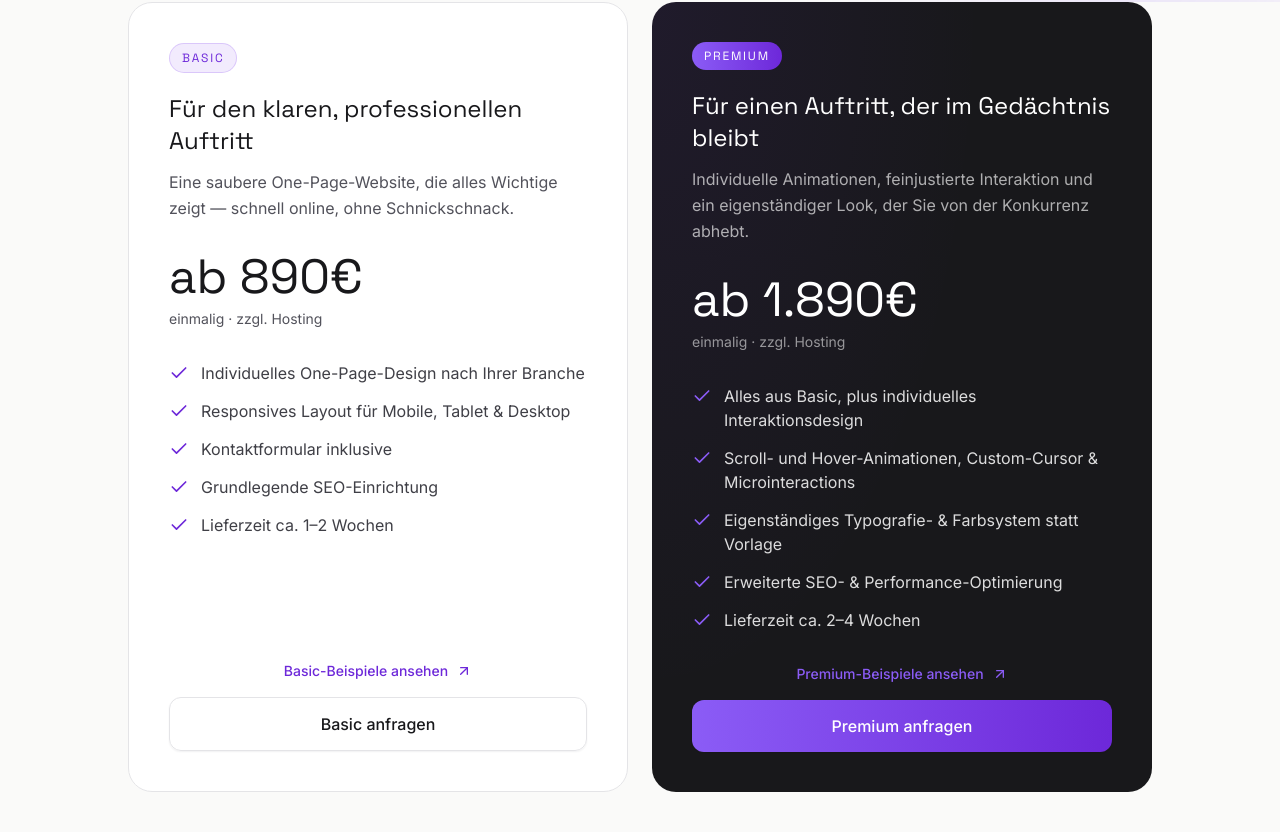
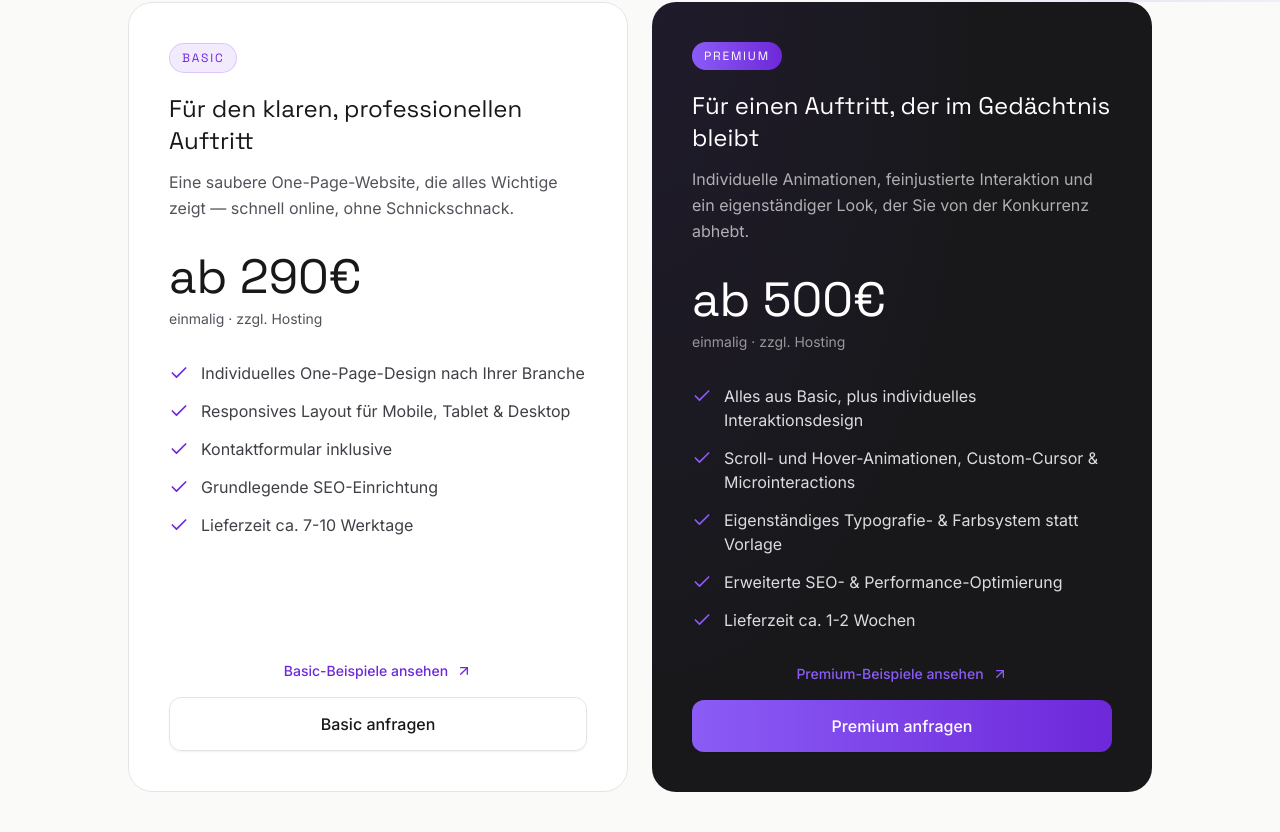
Before and after one commit to lukasschosser/ldwebsites, a website: page preise.html in a window 1280 px wide. Shown: the part 555-1387 px from the top of the page. Drawn offline with nearby package versions, Linux system fonts and the light colour scheme.

Commit message:
Update preise.html

```diff
--- a/preise.html
+++ b/preise.html
@@ -239,7 +239,7 @@
       </p>
 
       <div class="mt-8 flex items-end gap-2">
-        <span class="font-display text-5xl text-ink">ab 890€</span>
+        <span class="font-display text-5xl text-ink">ab 290€</span>
       </div>
       <p class="text-sm text-ink-muted mt-2">einmalig · zzgl. Hosting</p>
 
@@ -262,7 +262,7 @@
         </li>
         <li class="flex items-start gap-3">
           <i data-lucide="check" class="w-5 h-5 text-violet-deep shrink-0 mt-0.5"></i>
-          Lieferzeit ca. 1–2 Wochen
+          Lieferzeit ca. 7-10 Werktage
         </li>
       </ul>
 
@@ -290,7 +290,7 @@
       </p>
 
       <div class="mt-8 flex items-end gap-2">
-        <span class="font-display text-5xl">ab 1.890€</span>
+        <span class="font-display text-5xl">ab 500€</span>
       </div>
       <p class="text-sm text-white/55 mt-2">einmalig · zzgl. Hosting</p>
 
@@ -313,7 +313,7 @@
         </li>
         <li class="flex items-start gap-3">
           <i data-lucide="check" class="w-5 h-5 text-violet-soft shrink-0 mt-0.5"></i>
-          Lieferzeit ca. 2–4 Wochen
+          Lieferzeit ca. 1-2 Wochen
         </li>
       </ul>
 
```
